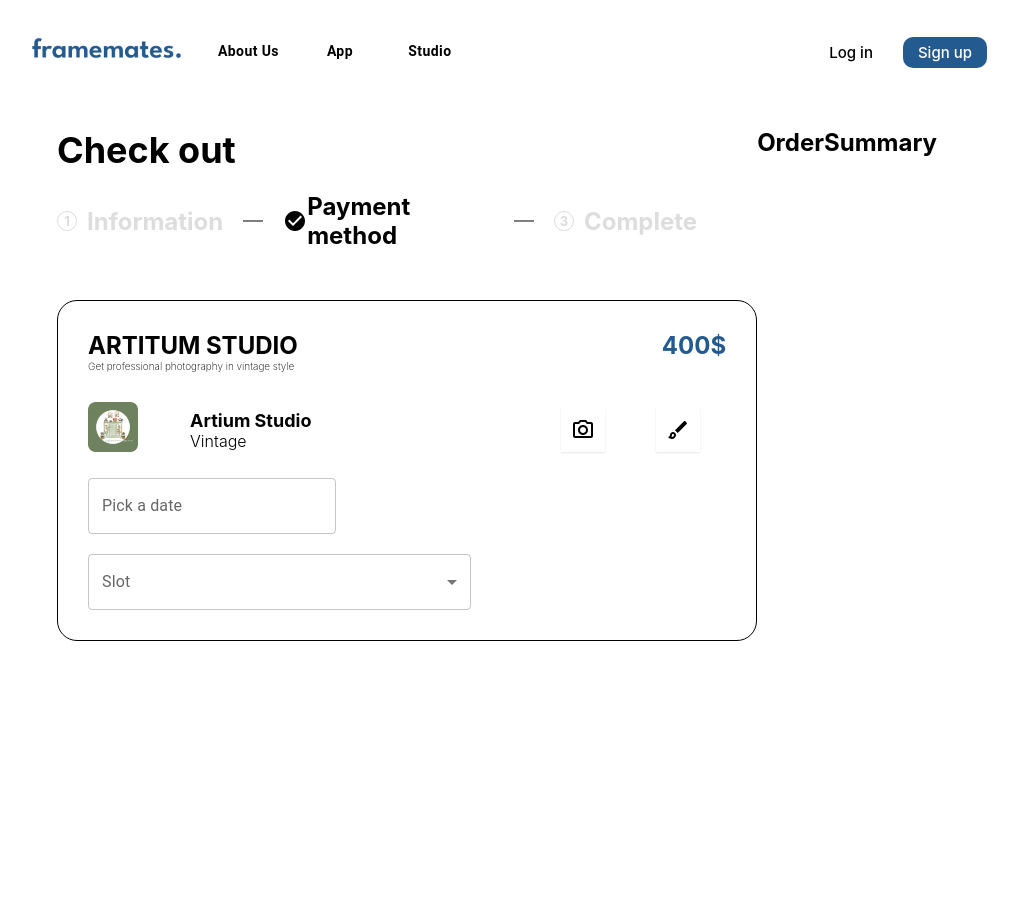
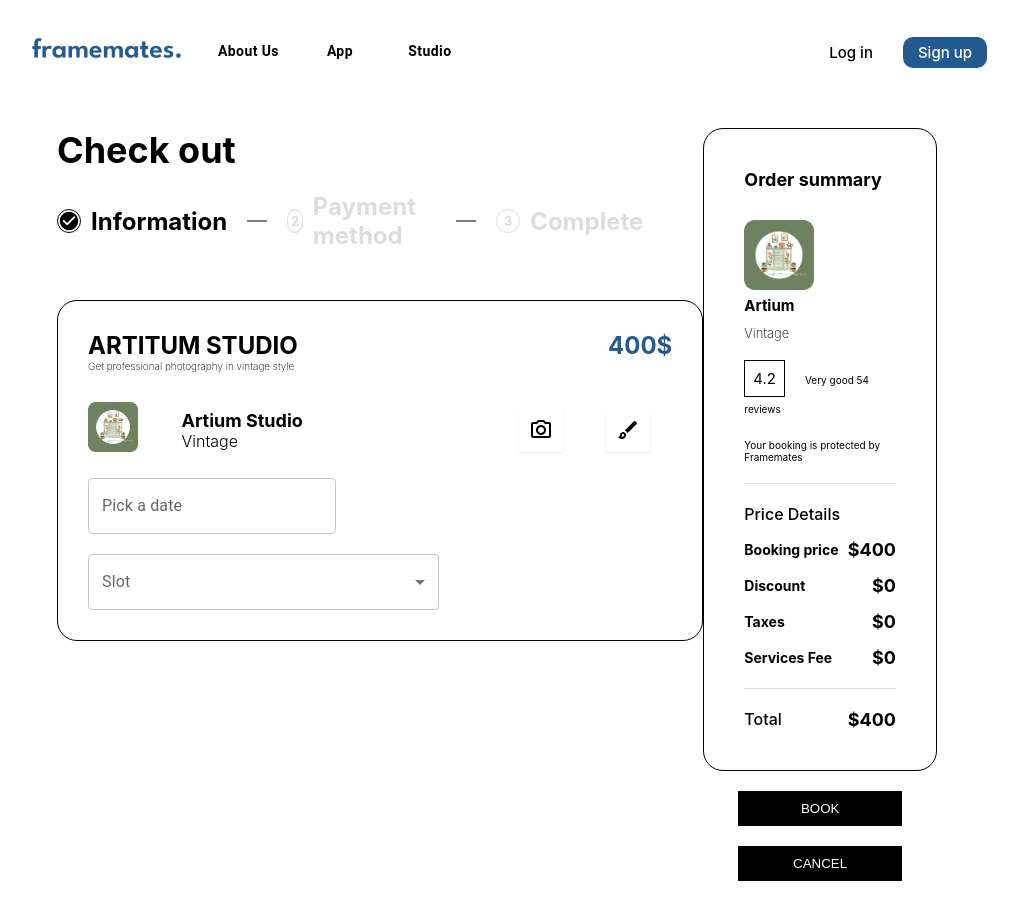
Before and after one commit to eung-eung/FrameMatesClient, a React (Create React App) app: page /studio/booking in a window 1280 px wide. Shown: the whole page, without its empty margins (143-1161 px from the left). Before the commit the page ends 800 px from the top, so only its background shows below. Built offline with nearby package versions, Linux system fonts and the light colour scheme.

Commit message:
order booking

```diff
--- a/package.json
+++ b/package.json
@@ -19,6 +19,7 @@
     "react-dom": "^18.2.0",
     "react-router-dom": "^6.19.0",
     "react-scripts": "5.0.1",
+    "sweetalert2": "^11.10.1",
     "swiper": "^11.0.4",
     "web-vitals": "^2.1.4"
   },
--- a/src/components/bookingPageComponents/CheckoutBooking.js
+++ b/src/components/bookingPageComponents/CheckoutBooking.js
@@ -11,8 +11,8 @@ import { LocalizationProvider } from '@mui/x-date-pickers/LocalizationProvider';
 import QueryBuilderIcon from '@mui/icons-material/QueryBuilder';
 import { DatePicker } from '@mui/x-date-pickers/DatePicker';
 import EventBusyIcon from '@mui/icons-material/EventBusy';
-export default function CheckoutBooking() {
-    const [step, setStep] = useState(2)
+import PaymentMethod from './PaymentMethod';
+export default function CheckoutBooking({ step, setStep, cancel }) {
     const [slot, setSlot] = useState('');
     const [time, setTime] = useState('')
     const handleChange = (event) => {
@@ -24,29 +24,33 @@ export default function CheckoutBooking() {
 
     return (
         <div>
-            <h2>Check out</h2>
+            {step !== 3 && !cancel && <h2>Check out</h2>}
+            {!cancel &&
                 <div className='step-by-step'>
                     {/* step 1 */}
                     <div className='step-item'>
-                    {step === 1 ? <CheckCircleIcon /> : <span style={{ color: "#ddd", border: "1px solid #ddd" }} className='holder-step'>1</span>}
+                        {step >= 1 ? <CheckCircleIcon className='holder-step' /> : <span style={{ color: "#ddd", border: "1px solid #ddd" }} className='holder-step'>1</span>}
                         {step !== 1 ? <span style={{ color: "#ddd" }}>Information</span> : <span> Information</span>}
                     </div>
 
                     {/* step 2 */}
                     <div className='step-item'>
-                    {step === 2 ? <CheckCircleIcon /> : <span style={{ color: "#ddd", border: "1px solid #ddd" }} className='holder-step'>2</span>}
+                        {step >= 2 ? <CheckCircleIcon className='holder-step' /> : <span style={{ color: "#ddd", border: "1px solid #ddd" }} className='holder-step'>2</span>}
                         {step !== 2 ? <span style={{ color: "#ddd" }}>Payment method</span> : <span>      Payment method</span>}
 
                     </div>
 
                     {/* step 3 */}
                     <div className='step-item'>
-                    {step === 3 ? <CheckCircleIcon /> : <span style={{ color: "#ddd", border: "1px solid #ddd" }} className='holder-step'>3</span>}
+                        {step >= 3 ? <CheckCircleIcon className='holder-step' /> : <span style={{ color: "#ddd", border: "1px solid #ddd" }} className='holder-step'>3</span>}
                         {step !== 3 ? <span style={{ color: "#ddd" }}>Complete</span> : <span>Complete</span>}
                     </div>
 
                 </div>
 
+            }
+
+            {step === 1 && !cancel && <>
                 <div className='booking-studio'>
                     <div className='booking-studio-header'>
                         <p>artitum studio</p>
@@ -119,6 +123,9 @@ export default function CheckoutBooking() {
 
 
                 </div>
+            </>}
+            {step === 2 && !cancel && <PaymentMethod />}
+
         </div>
     )
 }
--- a/src/components/bookingPageComponents/OrderSummary.js
+++ b/src/components/bookingPageComponents/OrderSummary.js
@@ -1,7 +1,74 @@
 import React from 'react'
 
-export default function OrderSummary() {
+export default function OrderSummary({ handleBooking, step, handleCancel, cancel }) {
     return (
-        <div>OrderSummary</div>
+        <>
+            {(step != 3 && !cancel) &&
+                <div style={{ width: "30%" }}>
+                    <div className='order-summary-container'>
+                        {step === 1 && <>
+                            <h3 className='title'>Order summary</h3>
+                            <div className='order-middle'>
+                                <img src='/images/Frame74.png' />
+                                <p className='order-studio'>Artium</p>
+                                <p className='order-slogan'>Vintage</p>
+                                <div className='studio-review'>
+                                    <span className='review-total'>4.2</span>
+                                    <span className='review-p'>Very good 54 reviews</span>
+                                </div>
+                                <p className='review-p'>Your booking is protected by Framemates</p>
+                            </div>
+                            <div className='order-details'>
+                                <h2 style={{ fontSize: "16px", fontWeight: 500 }}>Price Details</h2>
+                                <div className='order-details-item'>
+                                    <span className='od-dt-item-name'>Booking price</span>
+                                    <span className='od-dt-item-value'>$400</span>
+                                </div>
+
+                                <div className='order-details-item'>
+                                    <span className='od-dt-item-name'>Discount</span>
+                                    <span className='od-dt-item-value'>$0</span>
+                                </div>
+
+                                <div className='order-details-item'>
+                                    <span className='od-dt-item-name'>Taxes</span>
+                                    <span className='od-dt-item-value'>$0</span>
+                                </div>
+
+
+                                <div className='order-details-item'>
+                                    <span className='od-dt-item-name'>Services Fee</span>
+                                    <span className='od-dt-item-value'>$0</span>
+                                </div>
+                            </div>
+                            <div className='order-total'>
+                                <span className='order-total-name'>Total</span>
+                                <span className='order-total-value'>$400</span>
+                            </div>
+                        </>}
+                        {step === 2 && <img className='qr-bank' src='/images/qr.jpg' />}
+                    </div>
+                    <div className='booking-btns'>
+                        <button className='book-btn' onClick={handleBooking}>Book</button>
+                        <button className='cancel-btn' onClick={handleCancel}>Cancel</button>
+                    </div>
+
+                </div>
+            }
+            {step === 3 && <div className='notify-box'>
+                <img src='https://i.gifer.com/7efs.gif' />
+                <div className='notify'>Payment Sucessfull</div>
+            </div>
+
+            }
+            {cancel && <div className='notify-box'>
+                <img src='https://assets.materialup.com/uploads/4491890e-ab53-4c68-b209-a08e683f9590/preview.gif' />
+                <div className='notify'>Sorry, Payment failed</div>
+                <span>Unfortunately, your order cannot be completed</span>
+            </div>
+
+            }
+        </>
+
     )
 }
--- /dev/null
+++ b/src/components/bookingPageComponents/PaymentMethod.js
@@ -0,0 +1,12 @@
+import React from 'react'
+import AccountBalanceWalletOutlinedIcon from '@mui/icons-material/AccountBalanceWalletOutlined';
+import CheckCircleOutlineOutlinedIcon from '@mui/icons-material/CheckCircleOutlineOutlined';
+export default function PaymentMethod() {
+    return (
+        <div className='method'>
+            <AccountBalanceWalletOutlinedIcon />
+            <h2 className='title-banking'>Banking with QR</h2>
+            <CheckCircleOutlineOutlinedIcon sx={{ color: "green", position: "absolute", right: 0 }} />
+        </div>
+    )
+}
--- a/src/pages/BookingPage.js
+++ b/src/pages/BookingPage.js
@@ -2,11 +2,21 @@ import React from 'react'
 import "../styles/BookingPage.css"
 import CheckoutBooking from '../components/bookingPageComponents/CheckoutBooking'
 import OrderSummary from '../components/bookingPageComponents/OrderSummary'
+import { useState } from 'react'
+import Swal from 'sweetalert2'
 export default function BookingPage() {
+    const [step, setStep] = useState(1)
+    const [cancel, setCancel] = useState(false)
+    const handleBooking = () => {
+        setStep(prev => prev + 1)
+    }
+    const handleCancel = () => {
+        setCancel(true)
+    }
     return (
-        <div className='booking-part container-home'>
-            <CheckoutBooking />
-            <OrderSummary />
+        <div className={step === 3 || cancel === true ? 'booking-part2 container-home' : 'booking-part container-home'}>
+            <CheckoutBooking cancel={cancel} step={step} setStep={setStep} />
+            <OrderSummary cancel={cancel} step={step} handleBooking={handleBooking} handleCancel={handleCancel} />
         </div>
     )
 }
--- a/src/styles/BookingPage.css
+++ b/src/styles/BookingPage.css
@@ -28,8 +28,8 @@
     display: flex;
     align-items: center;
     justify-content: center;
-    width: 20px;
-    height: 20px;
+    width: 24px;
+    height: 24px;
     border-radius: 50%;
     margin-right: 10px;
     border: 1px solid #000000;
@@ -48,6 +48,7 @@
 
 .booking-part {
     display: flex;
+    justify-content: space-between;
 }
 
 .booking-studio-header {
@@ -154,3 +155,140 @@
     align-items: center;
     margin-right: 50px;
 }
+
+.order-summary-container {
+    border: 1px solid #000000;
+    padding: 40px;
+    border-radius: 20px;
+    width: 100%;
+}
+
+.order-summary-container .title {
+    font-size: 18px;
+}
+
+.order-middle img {
+    width: 70px;
+}
+
+.order-studio {
+    font-size: 15px;
+    margin-bottom: 10px;
+}
+
+.order-slogan {
+    font-size: 13px;
+    font-weight: 200;
+    margin-bottom: 20px;
+}
+
+.studio-review {
+    margin-bottom: 20px;
+}
+
+.studio-review .review-total {
+    border: 1px solid #000000;
+    padding: 5px;
+    font-size: 15px;
+    font-weight: 400;
+    padding: 8px;
+    margin-right: 20px;
+}
+
+.review-p {
+    font-weight: 400;
+    font-size: 10px;
+}
+
+.order-details {
+    border-top: 1px solid #ddd;
+    border-bottom: 1px solid #ddd;
+    margin: 20px 0;
+    padding: 20px 0;
+}
+
+.order-details-item {
+    display: flex;
+    justify-content: space-between;
+    align-items: center;
+    margin-top: 15px;
+}
+
+.order-details-item .od-dt-item-name {
+    font-size: 14px;
+}
+
+.order-details-item .od-dt-item-value {
+    font-size: 18px;
+}
+
+.order-total {
+    display: flex;
+    justify-content: space-between;
+}
+
+.order-total-name {
+    font-size: 16px;
+    font-weight: 500;
+}
+
+.order-total-value {
+    font-size: 18px;
+}
+
+.booking-btns {
+    display: flex;
+    margin-top: 20px;
+    flex-direction: column;
+    align-items: center;
+}
+
+.book-btn,
+.cancel-btn {
+    background: #000000;
+    color: #fff;
+    padding: 10px 20px;
+    width: 70%;
+    text-transform: uppercase;
+    border: none;
+    margin-bottom: 20px;
+}
+
+.method {
+    margin-top: 50px;
+    display: flex;
+    align-items: center;
+    border: 1px solid #000000;
+    padding: 10px;
+    position: relative;
+    border-radius: 10px;
+}
+
+.title-banking {
+    font-size: 18px;
+    margin-left: 30px;
+    font-weight: 500;
+}
+
+.qr-bank {
+    width: 100%;
+    object-fit: contain;
+}
+
+.booking-part2 {
+    display: block;
+    margin-top: 10%;
+
+}
+
+.booking-part2 .step-by-step {
+    justify-content: center;
+}
+
+.notify {
+    font-size: 40px;
+}
+
+.notify-box {
+    text-align: center;
+}
```
Also changed, not shown: public/images/qr.jpg (added), 1 other file (tests, documents, lock files or other folders). Lines whose indentation alone changed are shown as unchanged.
